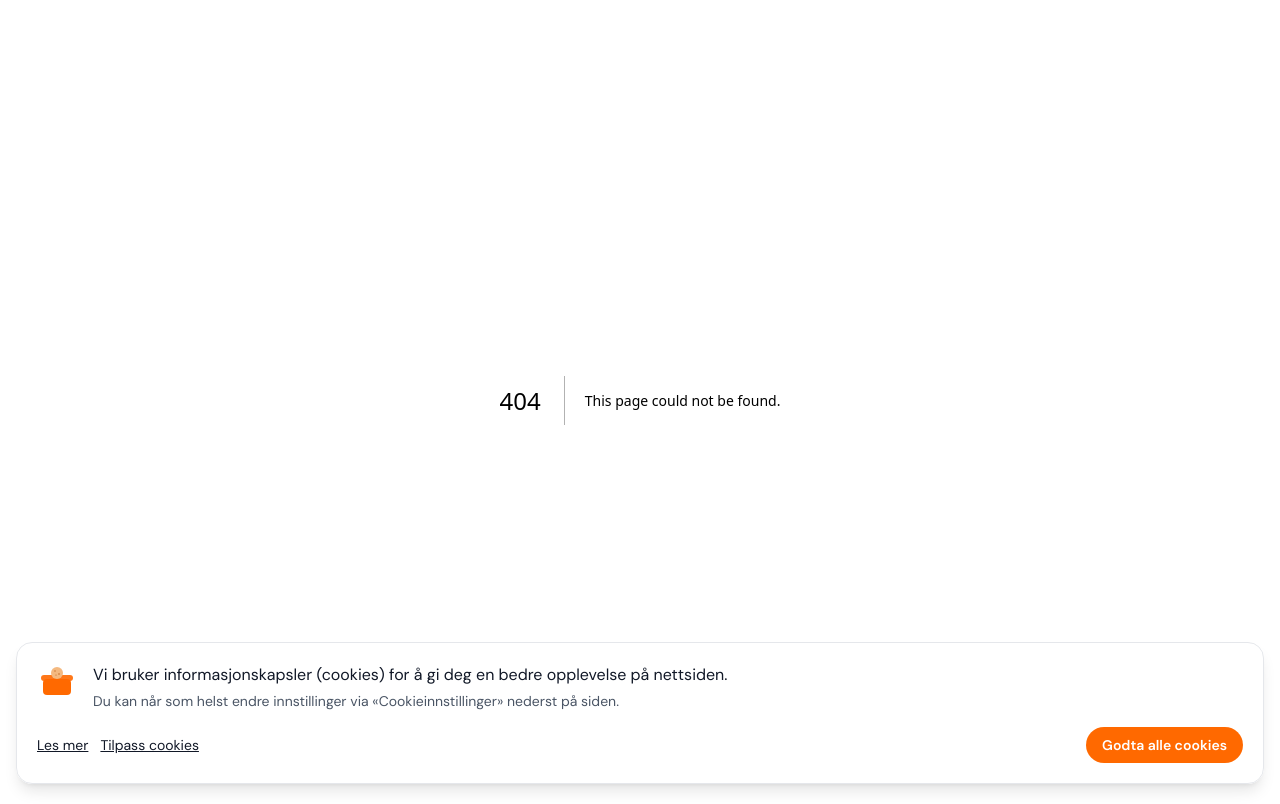
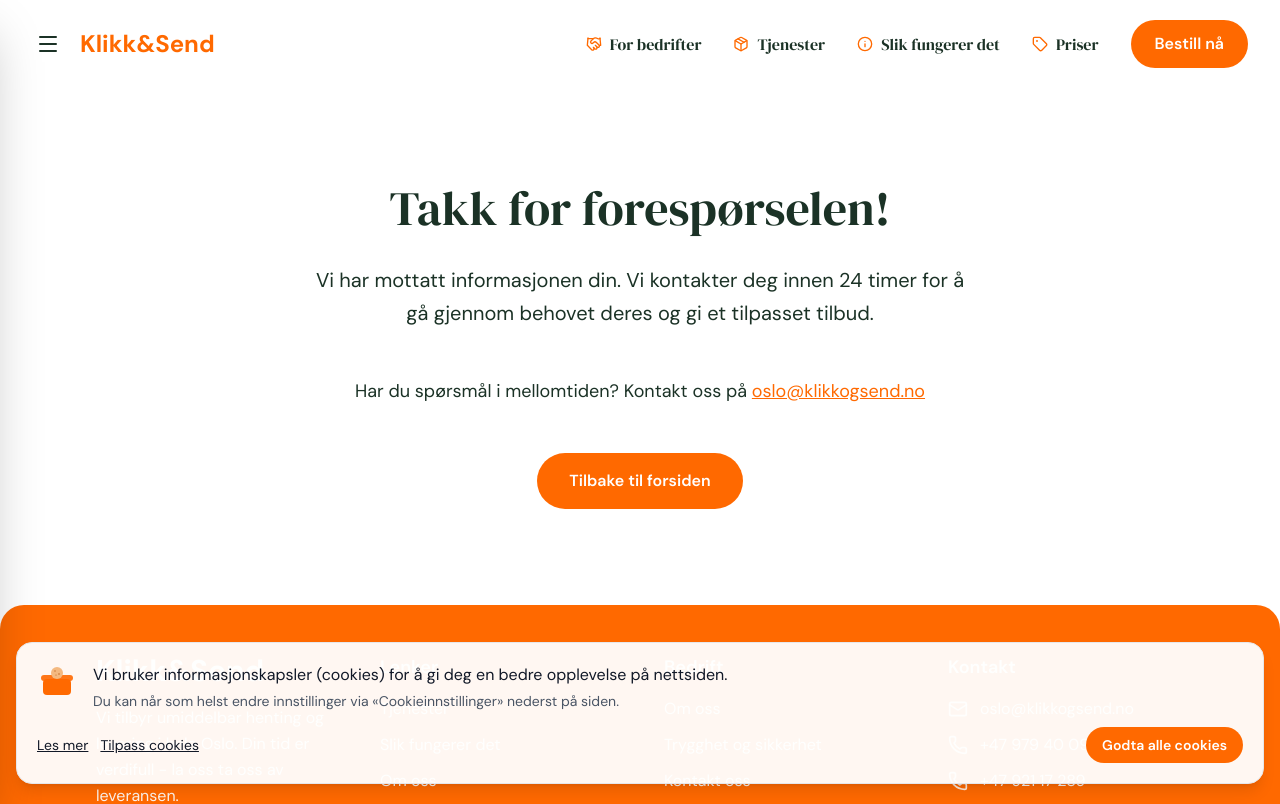
Before and after one commit to moreamakaveli-cyber/klikk-send-live, a Next.js app: page /for-bedrifter/takk in a window 1280 px wide. Before the commit this address had no page. Shown: the top 804 px of the page. Built offline with nearby package versions, Linux system fonts and the light colour scheme.

Commit message:
Fix import path in bedrift takk page, add thank you page for business inquiries

```diff
--- a/app/for-bedrifter/registrer/page.tsx
+++ b/app/for-bedrifter/registrer/page.tsx
@@ -1,11 +1,13 @@
 "use client";
 
 import { useState } from "react";
+import { useRouter } from "next/navigation";
 import emailjs from "@emailjs/browser";
 import Navbar from "../../components/Navbar";
 import Footer from "../../components/Footer";
 
 export default function BedriftRegistrer() {
+  const router = useRouter();
   const [formData, setFormData] = useState({
     bedriftsnavn: "",
     fornavn: "",
@@ -132,23 +134,11 @@ export default function BedriftRegistrer() {
         "HLFNfJ-HvjqeXLMXL"
       );
 
-      alert("Takk for din registrering! Vi kontakter deg snart.");
-
-      // Reset form
-      setFormData({
-        bedriftsnavn: "",
-        fornavn: "",
-        etternavn: "",
-        forretningsmail: "",
-        bedriftstype: "",
-        mobiltelefon: "+47",
-        bedriftstelefon: "+47",
-        akseptert: false,
-      });
+      // Navigate to thank you page
+      router.push("/for-bedrifter/takk");
     } catch (error) {
       console.error("Failed to send email:", error);
       alert("Det oppstod en feil ved sending av forespørselen. Vennligst prøv igjen eller kontakt oss direkte.");
-    } finally {
       setIsSending(false);
     }
   };
--- /dev/null
+++ b/app/for-bedrifter/takk/page.tsx
@@ -0,0 +1,46 @@
+import Navbar from "../../components/Navbar";
+import Footer from "../../components/Footer";
+import Link from "next/link";
+
+export default function BedriftTakk() {
+  return (
+    <main className="min-h-screen" style={{ backgroundColor: '#FFFFFF' }}>
+      <Navbar />
+      <section className="py-16 md:py-24 px-6 md:px-8">
+        <div className="max-w-2xl mx-auto text-center">
+          <h1 className="text-3xl md:text-4xl lg:text-5xl font-normal mb-6 md:mb-8" style={{ fontFamily: 'var(--font-serif), serif', color: 'hsl(150, 30%, 15%)' }}>
+            Takk for forespørselen!
+          </h1>
+
+          <p className="text-lg md:text-xl leading-relaxed mb-8 md:mb-12" style={{ fontFamily: 'var(--font-sans), sans-serif', color: 'hsl(150, 30%, 15%)' }}>
+            Vi har mottatt informasjonen din. Vi kontakter deg innen 24 timer for å gå gjennom behovet deres og gi et tilpasset tilbud.
+          </p>
+
+          <p className="text-base md:text-lg mb-8 md:mb-12" style={{ fontFamily: 'var(--font-sans), sans-serif', color: 'hsl(150, 30%, 15%)' }}>
+            Har du spørsmål i mellomtiden? Kontakt oss på{" "}
+            <a
+              href="mailto:oslo@klikkogsend.no"
+              className="underline hover:opacity-80 transition-opacity"
+              style={{ color: 'oklch(70.5% 0.213 47.604)' }}
+            >
+              oslo@klikkogsend.no
+            </a>
+          </p>
+
+          <Link href="/">
+            <button
+              className="rounded-full px-8 py-4 font-semibold text-white transition-opacity hover:opacity-90"
+              style={{
+                backgroundColor: 'oklch(70.5% 0.213 47.604)',
+                fontFamily: 'var(--font-sans), sans-serif'
+              }}
+            >
+              Tilbake til forsiden
+            </button>
+          </Link>
+        </div>
+      </section>
+      <Footer />
+    </main>
+  );
+}
```
